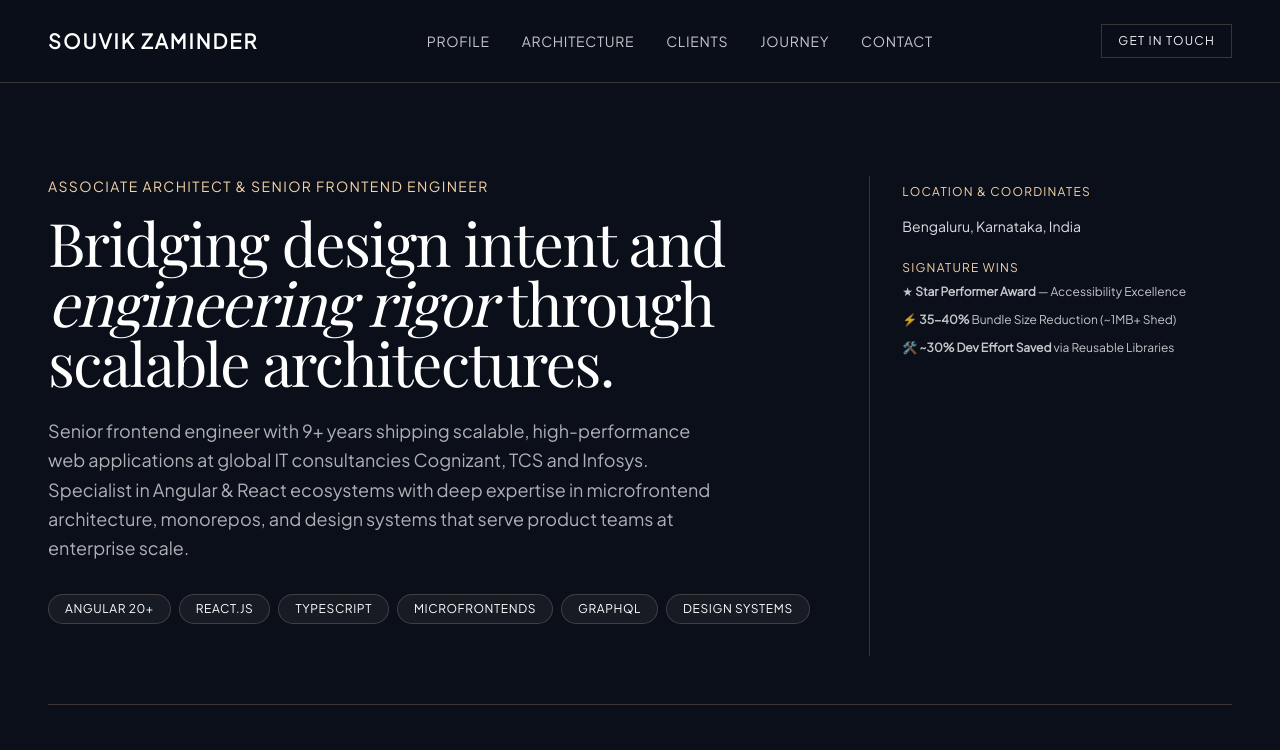
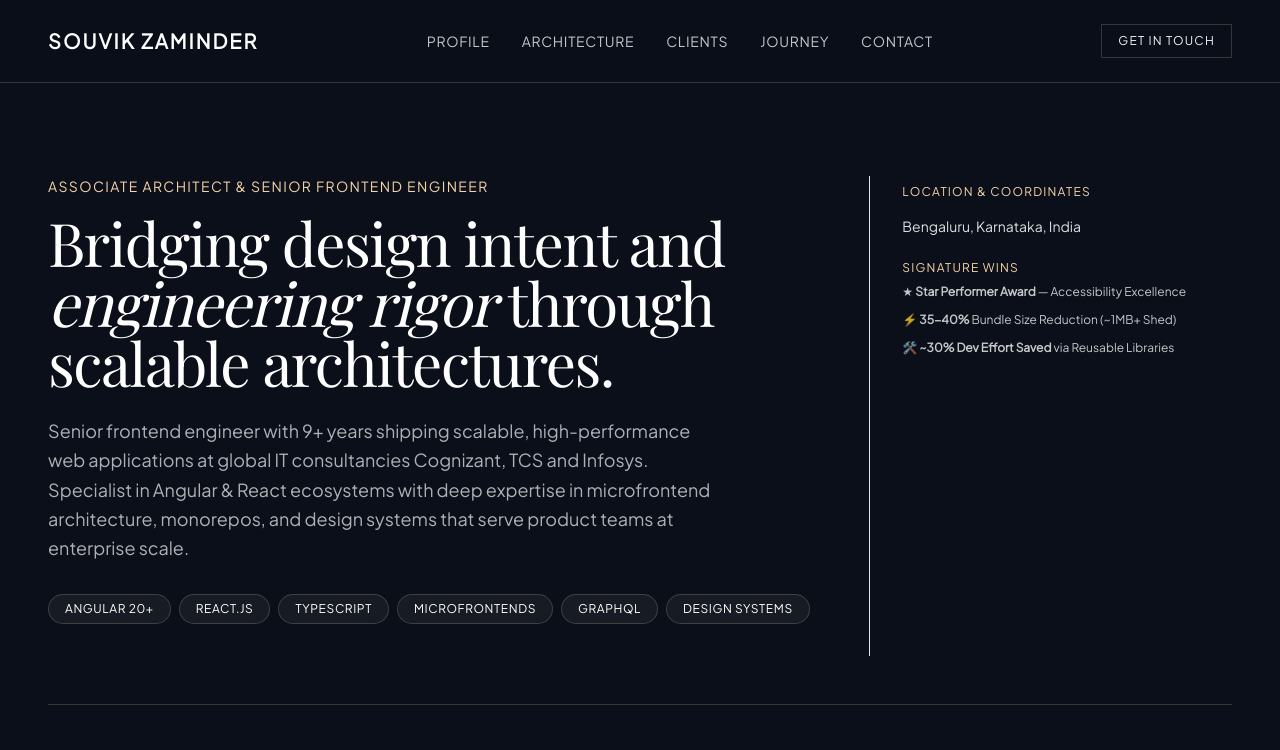
Before and after one commit to szam25/portfolio.souvik_zaminder, a plain HTML site: page index.html in a window 1280 px wide. Shown: the top 750 px of the page. Drawn offline with nearby package versions, Linux system fonts and the light colour scheme.

Commit message:
Update index.html

```diff
--- a/index.html
+++ b/index.html
@@ -49,7 +49,7 @@
             </div>
 
             <!-- Side Contact Sidebar -->
-            <div class="lg:col-span-4 border-l accent-border lg:pl-8 flex flex-col justify-between py-2">
+            <div class="lg:col-span-4 border-l lg:pl-8 flex flex-col justify-between py-2">
                 <div>
                     <h3 class="text-xs uppercase tracking-widest accent-text mb-4">Location & Coordinates</h3>
                     <p class="text-sm opacity-90 mb-6">Bengaluru, Karnataka, India</p>
```
